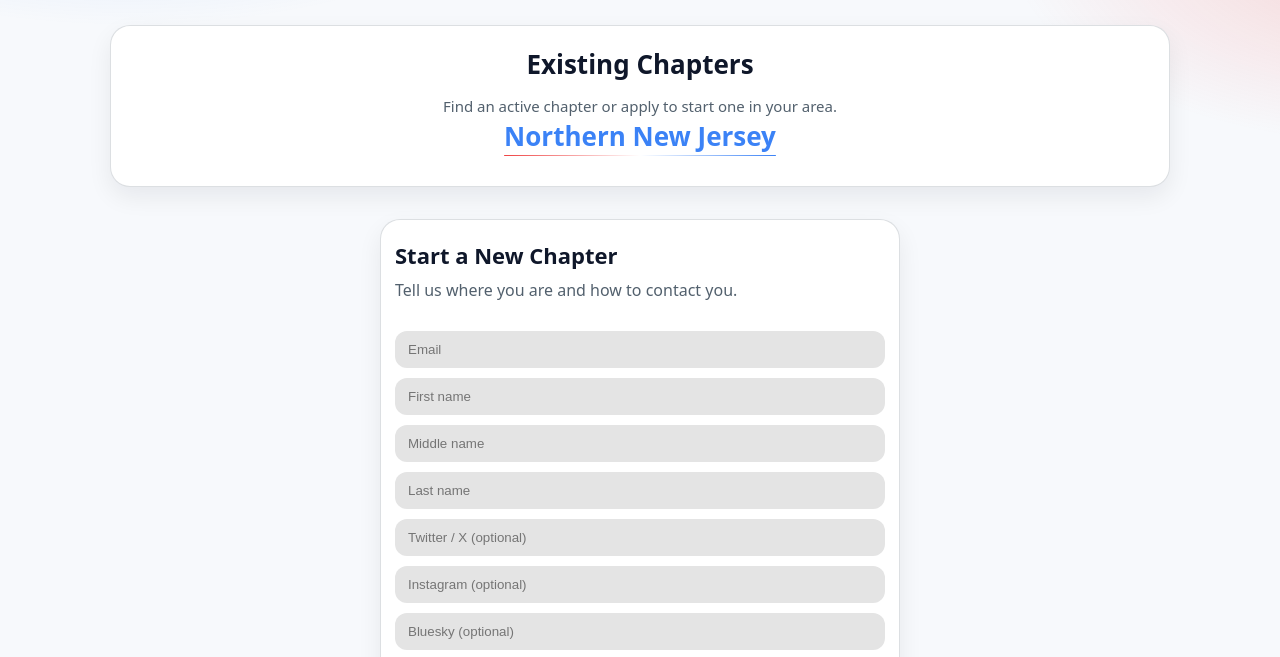
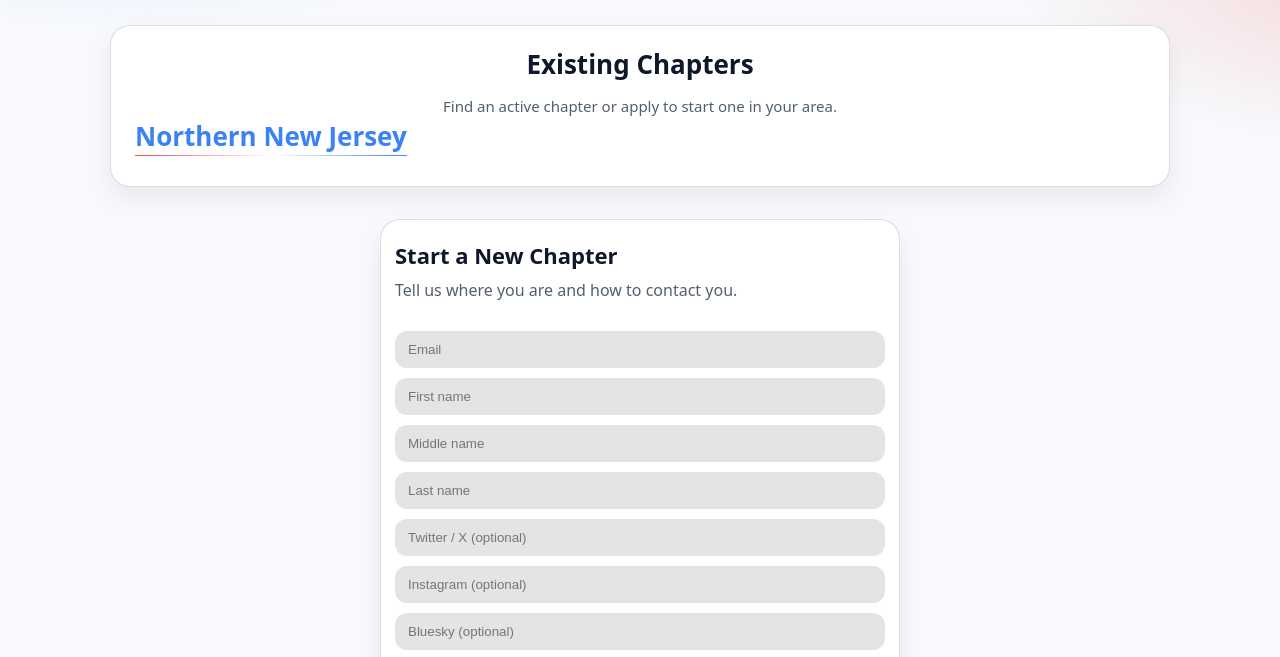
Before and after one commit to fillupsherman/lpno, a plain HTML site: page chapters.html in a window 1280 px wide. Shown: the part 134-791 px from the top of the page. Drawn offline with Linux system fonts and the light colour scheme.

Commit message:
existing chapters layout again

```diff
--- a/chapters.html
+++ b/chapters.html
@@ -59,6 +59,10 @@
 
       .email-form {
         width: 100%;
+      }
+
+      .chapters {
+        text-align: start;
       }
 
       .toolbar{display:flex; gap:10px; align-items:center; flex-wrap:wrap; margin: 8px 0 18px}
@@ -256,7 +260,7 @@
         <section class="description">
             <h2>Existing Chapters</h2>
             <p>Find an active chapter or apply to start one in your area.</p>
-            <div id="chapters"></div>
+            <div id="chapters" class="chapters"></div>
         </section>
 
         <article class="card" style="max-width:520px;margin:32px auto;">
```
